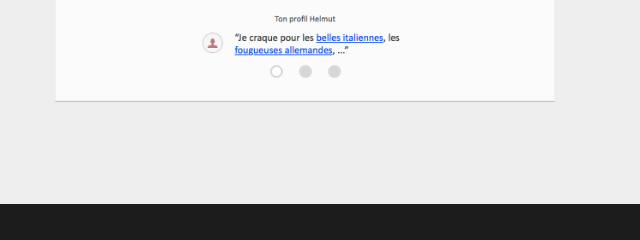
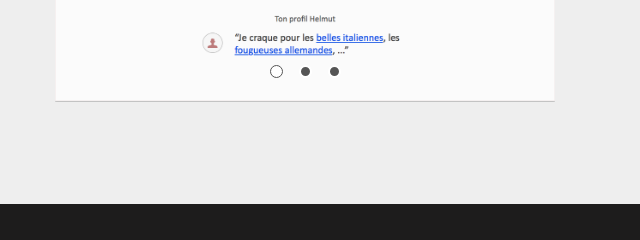
Before and after one commit to Yann56/helmut, a plain HTML site: page index.html in a window 1280 px wide. Shown: the part 2949-3189 px from the top of the page, 0-640 px from the left. Drawn offline with nearby package versions, Linux system fonts and the light colour scheme; a script that the page names is missing.

Commit message:
[Version 23.02] Version finale prêt pour lancement

```diff
--- a/css/styles.css
+++ b/css/styles.css
@@ -669,13 +669,14 @@ Custom Slider Controls (Flickity)
     width: 13px;
     height: 13px;
     opacity: 1;
-    background: #D7D7D7;
-    border: 2px solid #D9D9D9;
+    background: #555555;
+    border: 2px solid #fff;
     -webkit-transition: background 0s;
     transition: background 0.3s;
 }
 .flickity-page-dots .dot.is-selected {
-    background: white;
+    background: #fff;
+    border: 1px solid #555555;
 }
 
 /* ==========================================================================
--- a/index.html
+++ b/index.html
@@ -9,7 +9,7 @@
 		<meta http-equiv="X-UA-Compatible" content="IE=edge">
 		<meta name="viewport" content="width=device-width, initial-scale=1">
 		<title>Helmut - l'entremetteur automobile</title>
-		<meta name="description" content="En quelques clics, trouvez la voiture de vos rêves" />
+		<meta name="description" content="En quelques clics, trouve la voiture de tes rêves" />
 		<meta name="keywords" content="voiture occasion, bmw, mercedes, audi, Volkswagen, Porsche, Aston Martin" />
 		<meta name="author" content="Helmut" />
 		<!-- Bootstrap -->
```
